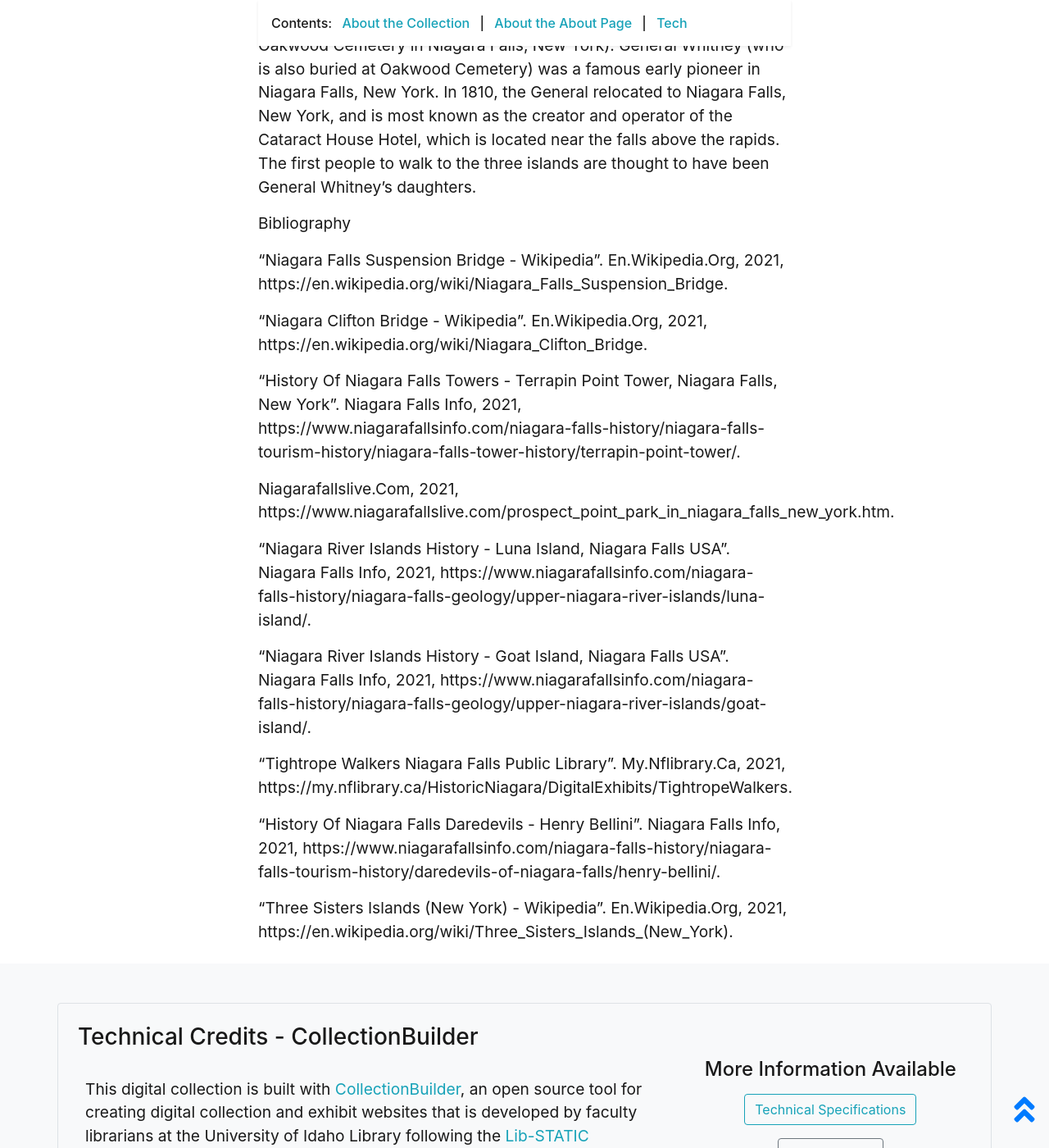
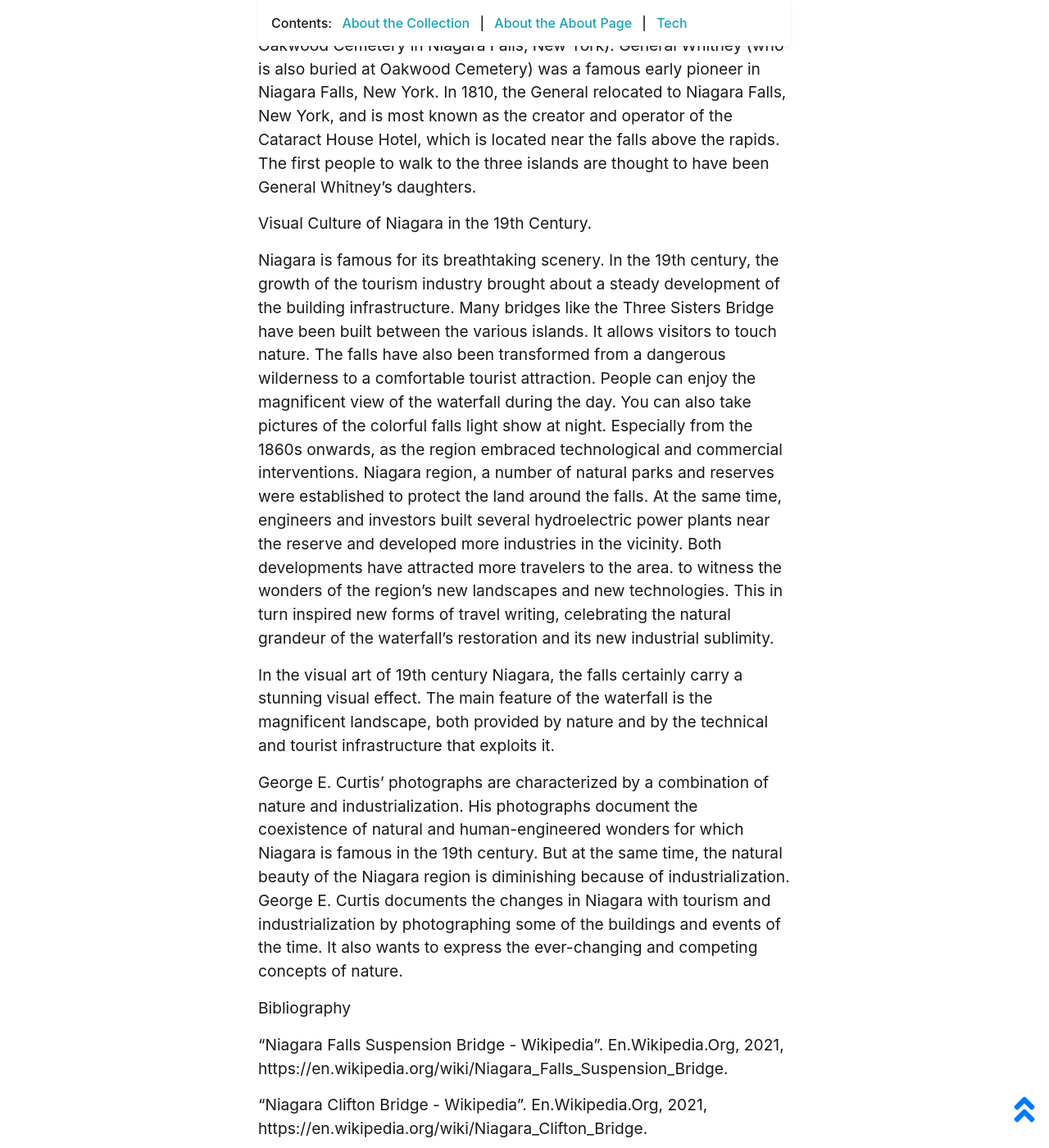
Before and after one commit to JingyueZ/history, a Jekyll site: the page built from pages/about.md, in a window 1280 px wide and 1400 px high, scrolled down 2750 px. Shown: the whole window at 82% size. Built offline with Jekyll 4.4.1, drawn with Linux system fonts in a browser that asks for light colours; some of the changed text lies outside the part shown.

Commit message:
Update about.md

```diff
--- a/pages/about.md
+++ b/pages/about.md
@@ -45,6 +45,14 @@ Three Sisters Islands (New York)
 
 The islands are named after General Parkhurst Whitney's daughters, Celinda, Angelina, and Asenath Whitney (all three are buried at Oakwood Cemetery in Niagara Falls, New York). General Whitney (who is also buried at Oakwood Cemetery) was a famous early pioneer in Niagara Falls, New York. In 1810, the General relocated to Niagara Falls, New York, and is most known as the creator and operator of the Cataract House Hotel, which is located near the falls above the rapids. The first people to walk to the three islands are thought to have been General Whitney's daughters.
 
+Visual Culture of Niagara in the 19th Century.
+
+Niagara is famous for its breathtaking scenery. In the 19th century, the growth of the tourism industry brought about a steady development of the building infrastructure. Many bridges like the Three Sisters Bridge have been built between the various islands. It allows visitors to touch nature. The falls have also been transformed from a dangerous wilderness to a comfortable tourist attraction. People can enjoy the magnificent view of the waterfall during the day. You can also take pictures of the colorful falls light show at night. Especially from the 1860s onwards, as the region embraced technological and commercial interventions. Niagara region, a number of natural parks and reserves were established to protect the land around the falls. At the same time, engineers and investors built several hydroelectric power plants near the reserve and developed more industries in the vicinity. Both developments have attracted more travelers to the area. to witness the wonders of the region's new landscapes and new technologies. This in turn inspired new forms of travel writing, celebrating the natural grandeur of the waterfall's restoration and its new industrial sublimity.
+
+In the visual art of 19th century Niagara, the falls certainly carry a stunning visual effect. The main feature of the waterfall is the magnificent landscape, both provided by nature and by the technical and tourist infrastructure that exploits it.
+
+George E. Curtis' photographs are characterized by a combination of nature and industrialization. His photographs document the coexistence of natural and human-engineered wonders for which Niagara is famous in the 19th century. But at the same time, the natural beauty of the Niagara region is diminishing because of industrialization. George E. Curtis documents the changes in Niagara with tourism and industrialization by photographing some of the buildings and events of the time. It also wants to express the ever-changing and competing concepts of nature.
+
 Bibliography
 
 "Niagara Falls Suspension Bridge - Wikipedia". En.Wikipedia.Org, 2021, https://en.wikipedia.org/wiki/Niagara_Falls_Suspension_Bridge.
@@ -64,4 +72,6 @@ Niagarafallslive.Com, 2021, https://www.niagarafallslive.com/prospect_point_park
 
 "History Of Niagara Falls Daredevils - Henry Bellini". Niagara Falls Info, 2021, https://www.niagarafallsinfo.com/niagara-falls-history/niagara-falls-tourism-history/daredevils-of-niagara-falls/henry-bellini/.
 
+Haas, Astrid. “Currents of Progress, Toy Store for Tourists: Nineteenth-Century Mexican Liberals View the Niagara Falls.” Journal of transnational American studies 10.2 (2019): n. pag. Web.
+
 "Three Sisters Islands (New York) - Wikipedia". En.Wikipedia.Org, 2021, https://en.wikipedia.org/wiki/Three_Sisters_Islands_(New_York).
```
